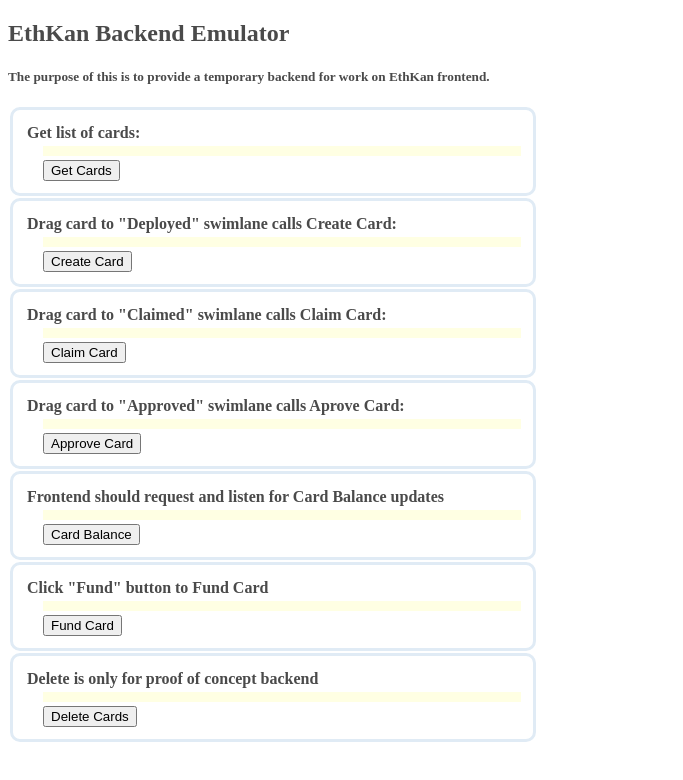
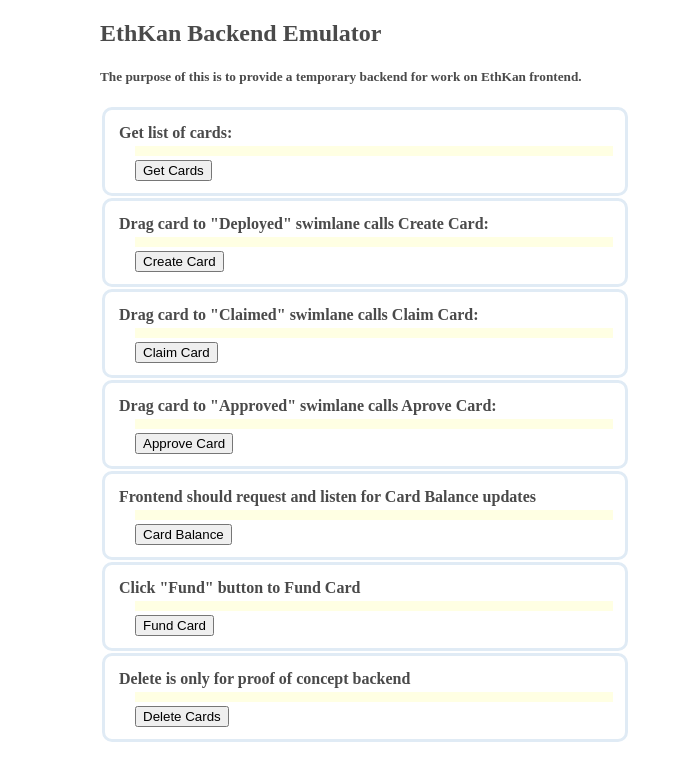
Before and after one commit to ojones/ethkan-demo, a website: page index.html in a window 1280 px wide. Shown: the whole page, without its empty margins (0-683 px from the left). Drawn offline with nearby package versions, Linux system fonts and the light colour scheme; no server answers.

Commit message:
added body margins

```diff
--- a/index.html
+++ b/index.html
@@ -4,6 +4,7 @@
 <style>
 body {
     color: #4a4a4a;
+    margin: 10px 100px;
 }
 h4 {
     margin: 4px;
```
